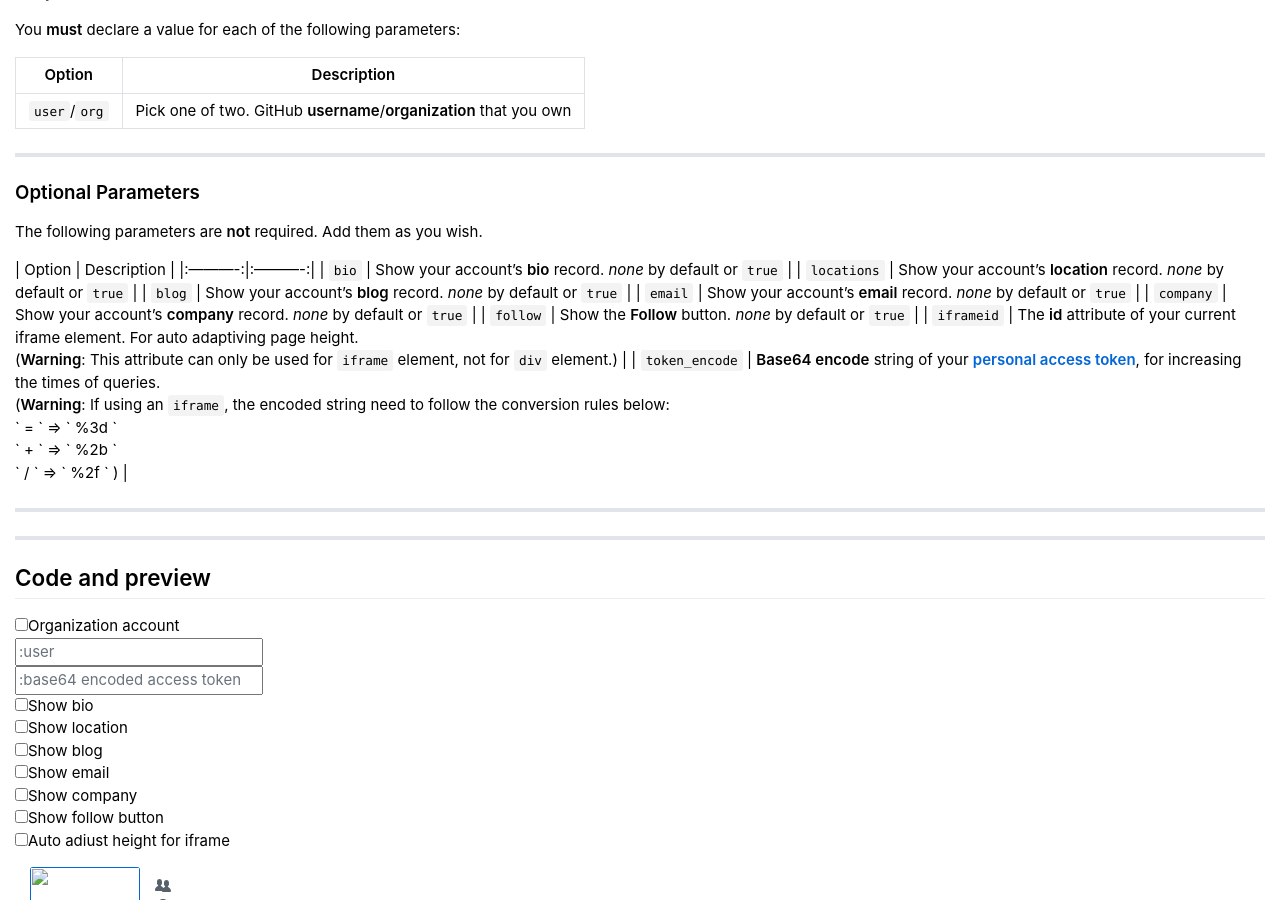
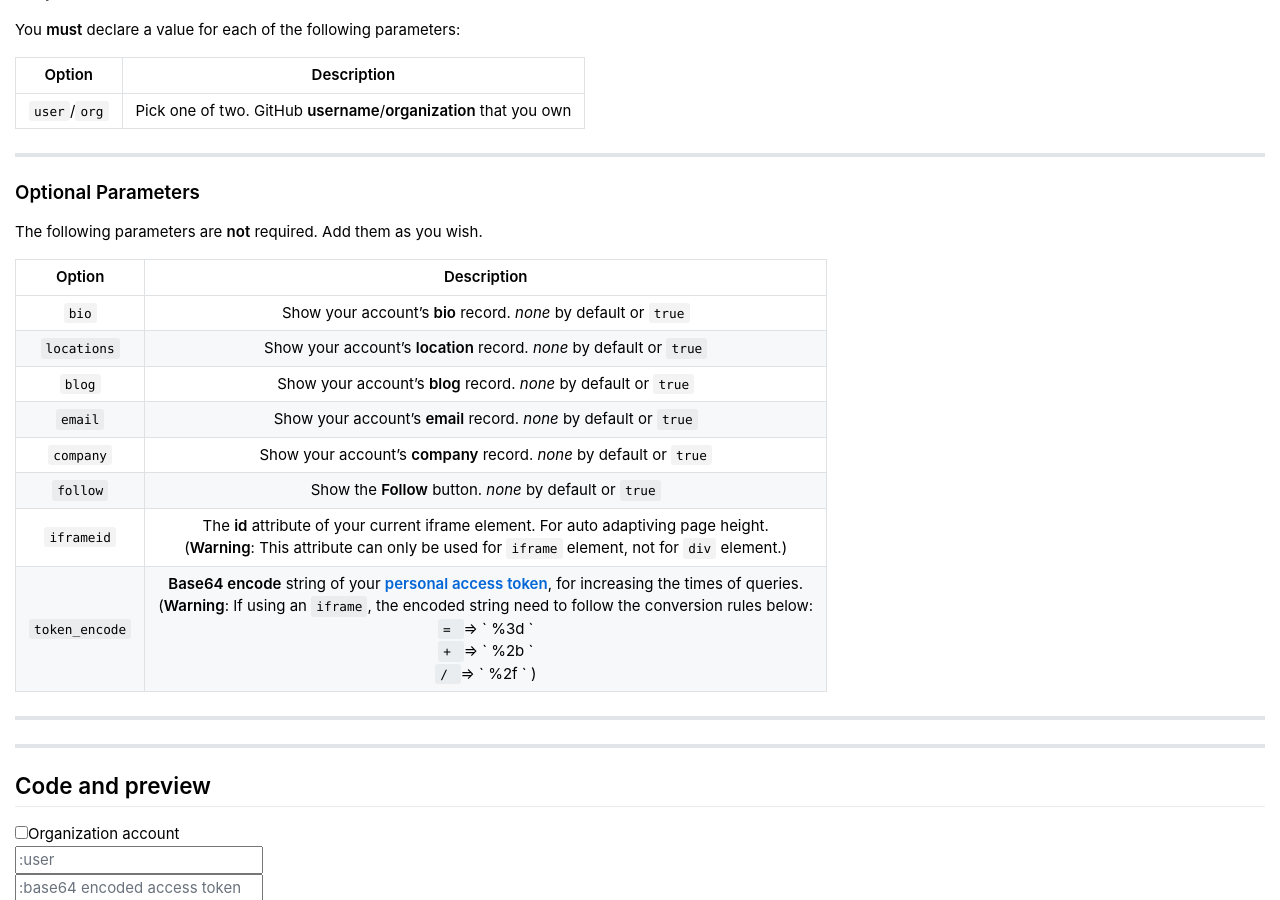
Before and after one commit to joytou/github-profile, a Jekyll site: the page built from index.md, in a window 1280 px wide and 900 px high, scrolled down 5559 px. Built offline with Jekyll 4.4.1, drawn with Linux system fonts in a browser that asks for light colours; part of the change alters nothing that is shown.

Commit message:
Fixed home page error

```diff
--- a/index.md
+++ b/index.md
@@ -159,11 +159,7 @@ The following parameters are **not** required. Add them as you wish.
 |      `company` |       Show your account's **company** record. *none* by default or  `true`     |
 |      `follow` |       Show the **Follow** button. *none* by default or  `true`     |
 |      `iframeid`  |        The **id** attribute of your current iframe element. For auto adaptiving page height. <br/>(**Warning**: This attribute can only be used for `iframe` element, not for `div` element.)        |
-|       `token_encode`  |        **Base64 encode** string of your **[personal access token](https://github.com/settings/tokens)**, for increasing the times of queries.<br/>
-(**Warning**: If using an `iframe`, the encoded string need to follow the conversion rules below: <br/>
-` = `  =>  ` %3d ` <br/>
-` + `  =>  ` %2b ` <br/>
-` / `  =>  ` %2f ` )  |
+|       `token_encode`  |        **Base64 encode** string of your **[personal access token](https://github.com/settings/tokens)**, for increasing the times of queries.<br/>(**Warning**: If using an `iframe`, the encoded string need to follow the conversion rules below: <br/>` = `  =>  ` %3d ` <br/>` + `  =>  ` %2b ` <br/>` / `  =>  ` %2f ` )  |
 
 
 
@@ -205,7 +201,7 @@ function myFunction() {
     var iframeid = document.getElementById("iframeidcheck").checked;
     var tokenencode = document.getElementById("inputtoken").value;
     document.getElementById("myInput").placeholder=(org?":organization":":user");
-    document.getElementById("test_iframe").src = "gh-profile.html?"+(org?"org":"user")+"=" + (x?x:"joytou")+"&bio="+bio+"&locations="+location+"&blog="+blog+"&email="+email+"&company="+company+"&follow="+follow+(iframeid?"&iframeid=test_iframe":"")+(tokenencode?"&token_encode="+tokenencode:"");
+    document.getElementById("test_iframe").src = "https://github-profile.joytou.net/gh-profile/?"+(org?"org":"user")+"=" + (x?x:"joytou")+"&bio="+bio+"&locations="+location+"&blog="+blog+"&email="+email+"&company="+company+"&follow="+follow+(iframeid?"&iframeid=test_iframe":"")+(tokenencode?"&token_encode="+tokenencode:"");
     document.getElementById("iframecode").value="<iframe"+(iframeid?" id=\"iframedemo\"":"")+" src=\"https://github-profile.joytou.net/gh-profile/?"+(org?"org":"user")+"=" + (x?x:"joytou")+"&bio="+bio+"&locations="+location+"&blog="+blog+"&email="+email+"&company="+company+"&follow="+follow+"&iframeid=iframedemo"+(tokenencode?"&token_encode="+tokenencode:"")+"\"></iframe>";
     document.getElementById("divcode").value="<div id=\"gh-profile\" "+(org?"org":"user")+"=\""+(x?x:"joytou")+"\" bio=\""+bio+"\" locations=\""+location+"\" blog=\""+blog+"\" email=\""+email+"\" company=\""+company+"\" follow=\""+follow+(tokenencode?"\" token_encode=\""+tokenencode:"")+"\"></div>";
 }
```
